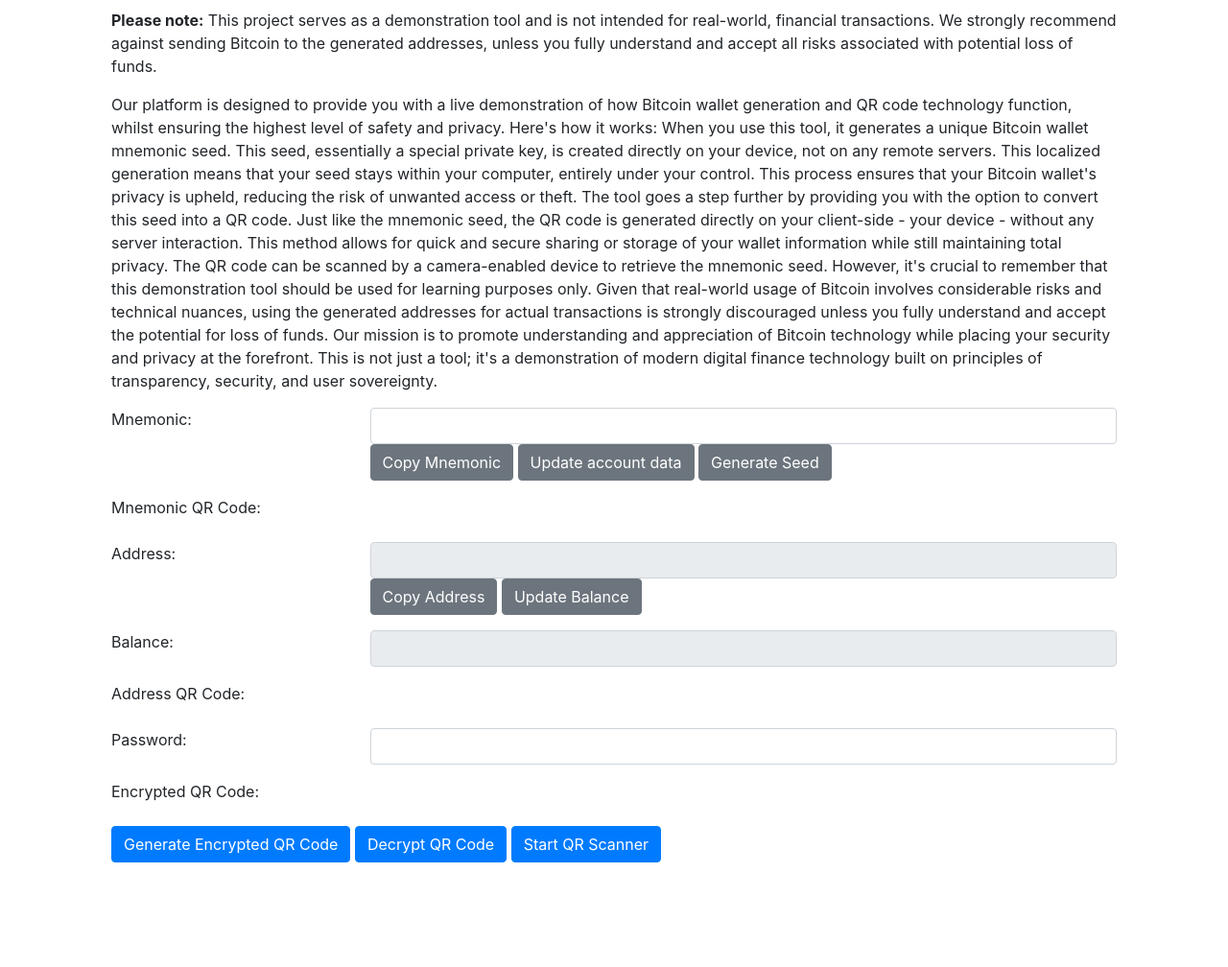
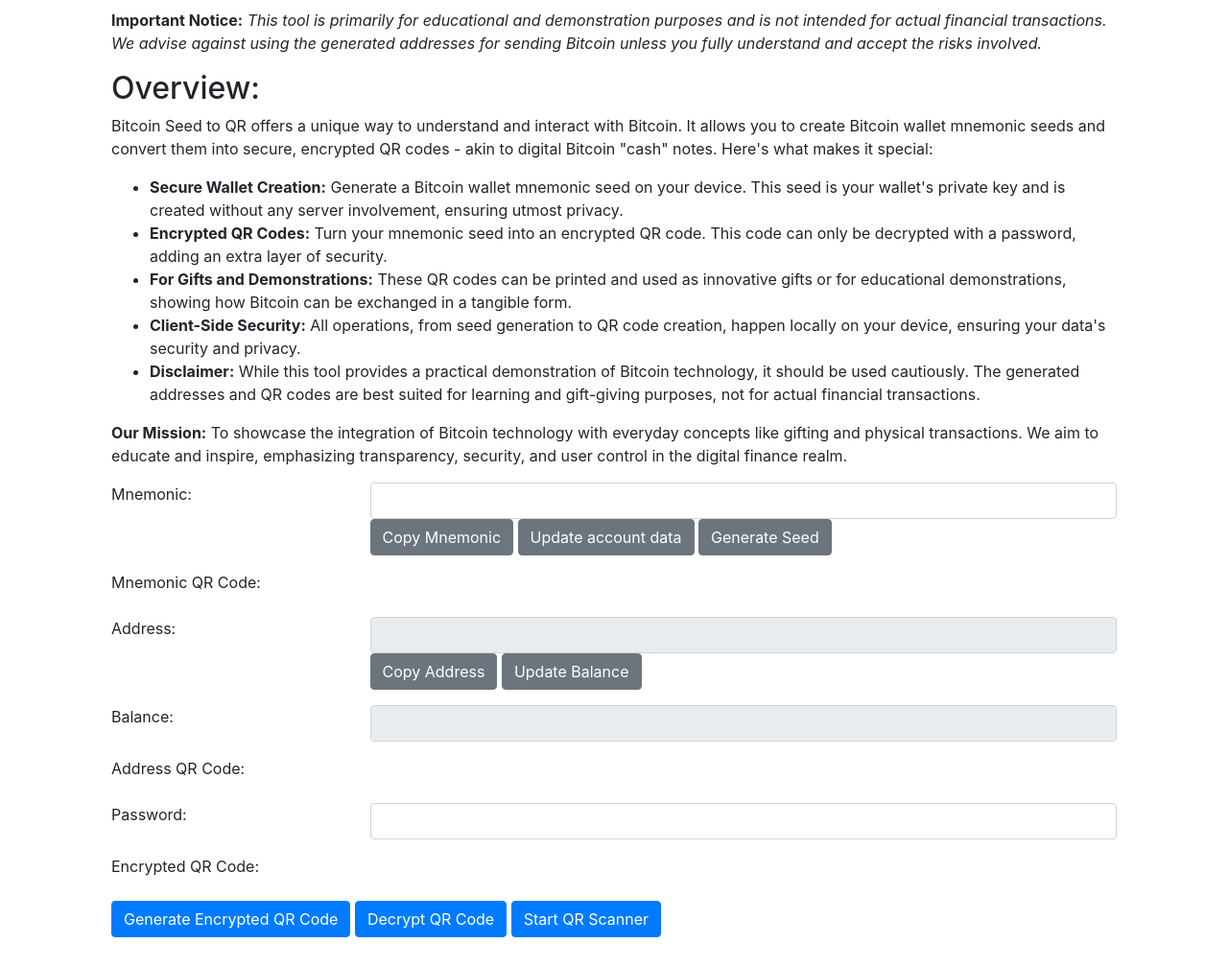
Before and after one commit to BeechatNetworkSystemsLtd/bitcoinseedtoqr, a Flask app: page / in a window 1280 px wide. Shown: the part 667-1675 px from the top of the page at 96% size. Before the commit the page ends 1566 px from the top, so only its background shows below. Run offline with Flask 2, Linux system fonts and the light colour scheme; some libraries are stand-ins or nearby versions.

Commit message:
Update index.html

```diff
--- a/app/templates/index.html
+++ b/app/templates/index.html
@@ -16,32 +16,31 @@
 
     <h1>Bitcoin Seed to QR</h1>
     <div id="explanation" class="px-3">
-        <p><strong>Please note:</strong> This project serves as a demonstration tool and is not intended for real-world,
-            financial transactions. We strongly recommend against sending Bitcoin to the generated addresses, unless you
-            fully understand and accept all risks associated with potential loss of funds.</p>
-        <p>Our platform is designed to provide you with a live demonstration of how Bitcoin wallet generation and QR
-            code technology function, whilst ensuring the highest level of safety and privacy. Here's how it works:
+        <p><strong>Important Notice:</strong> <em>This tool is primarily for educational and demonstration purposes
+             and is not intended for actual financial transactions. We advise against using the generated addresses
+             for sending Bitcoin unless you fully understand and accept the risks involved.</em></p>
 
-            When you use this tool, it generates a unique Bitcoin wallet mnemonic seed. This seed, essentially a special
-            private key, is created directly on your device, not on any remote servers. This localized generation means
-            that your seed stays within your computer, entirely under your control. This process ensures that your
-            Bitcoin wallet's privacy is upheld, reducing the risk of unwanted access or theft.
+        <h2>Overview:</h2>
+        <p>Bitcoin Seed to QR offers a unique way to understand and interact with Bitcoin. It allows you to create
+            Bitcoin wallet mnemonic seeds and convert them into secure, encrypted QR codes - akin to digital Bitcoin
+             "cash" notes. Here's what makes it special:</p>
+        <ul>
+            <li><strong>Secure Wallet Creation:</strong> Generate a Bitcoin wallet mnemonic seed on your device. This
+                seed is your wallet's private key and is created without any server involvement, ensuring utmost privacy.</li>
+            <li><strong>Encrypted QR Codes:</strong> Turn your mnemonic seed into an encrypted QR code. This code can only
+                 be decrypted with a password, adding an extra layer of security.</li>
+            <li><strong>For Gifts and Demonstrations:</strong> These QR codes can be printed and used as innovative gifts
+                 or for educational demonstrations, showing how Bitcoin can be exchanged in a tangible form.</li>
+            <li><strong>Client-Side Security:</strong> All operations, from seed generation to QR code creation, happen
+                locally on your device, ensuring your data's security and privacy.</li>
+            <li><strong>Disclaimer:</strong> While this tool provides a practical demonstration of Bitcoin technology,
+                 it should be used cautiously. The generated addresses and QR codes are best suited for learning and
+                  gift-giving purposes, not for actual financial transactions.</li>
+        </ul>
 
-            The tool goes a step further by providing you with the option to convert this seed into a QR code. Just like
-            the mnemonic seed, the QR code is generated directly on your client-side - your device - without any server
-            interaction. This method allows for quick and secure sharing or storage of your wallet information while
-            still maintaining total privacy. The QR code can be scanned by a camera-enabled device to retrieve the
-            mnemonic seed.
-
-            However, it's crucial to remember that this demonstration tool should be used for learning purposes only.
-            Given that real-world usage of Bitcoin involves considerable risks and technical nuances, using the
-            generated addresses for actual transactions is strongly discouraged unless you fully understand and accept
-            the potential for loss of funds.
-
-            Our mission is to promote understanding and appreciation of Bitcoin technology while placing your security
-            and privacy at the forefront. This is not just a tool; it's a demonstration of modern digital finance
-            technology built on principles of transparency, security, and user sovereignty.
-        </p>
+        <p><strong>Our Mission:</strong> To showcase the integration of Bitcoin technology with everyday concepts like
+             gifting and physical transactions. We aim to educate and inspire, emphasizing transparency, security, and
+              user control in the digital finance realm.</p>
     </div>
 
 
```
